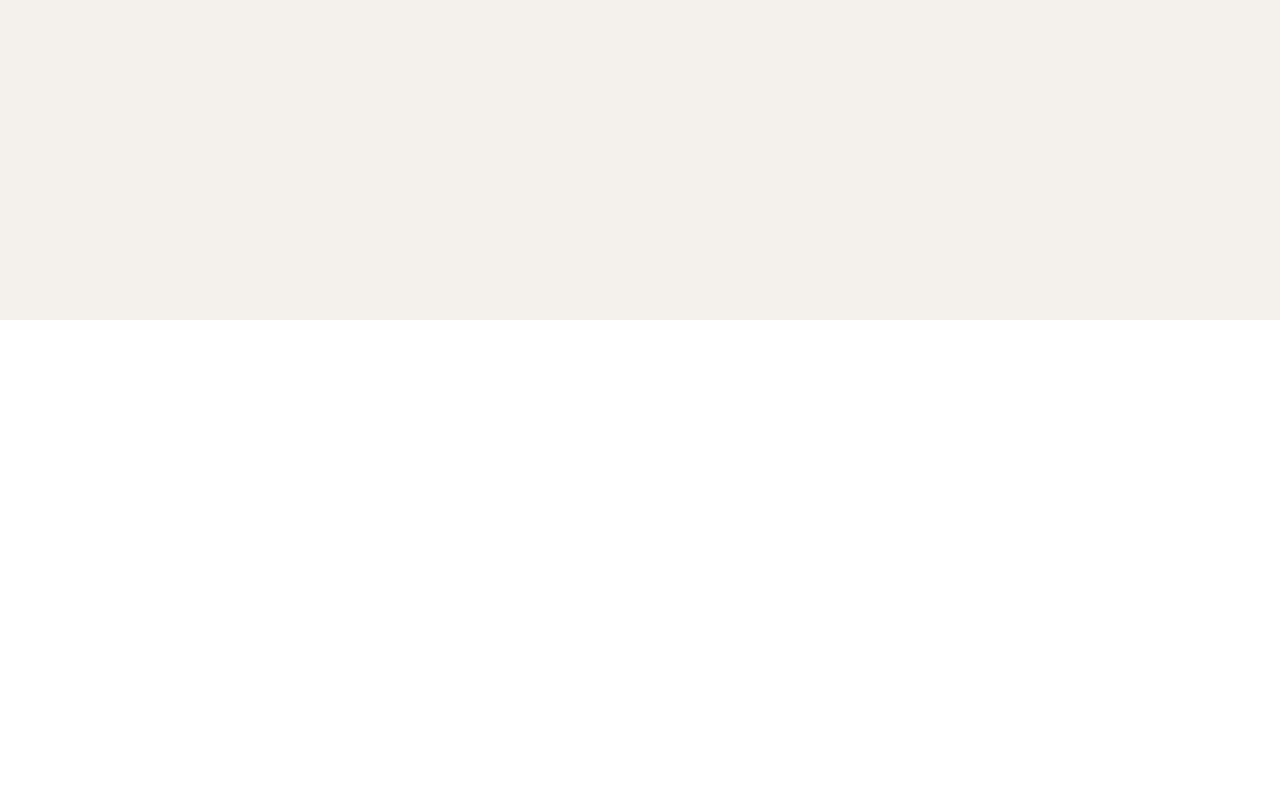
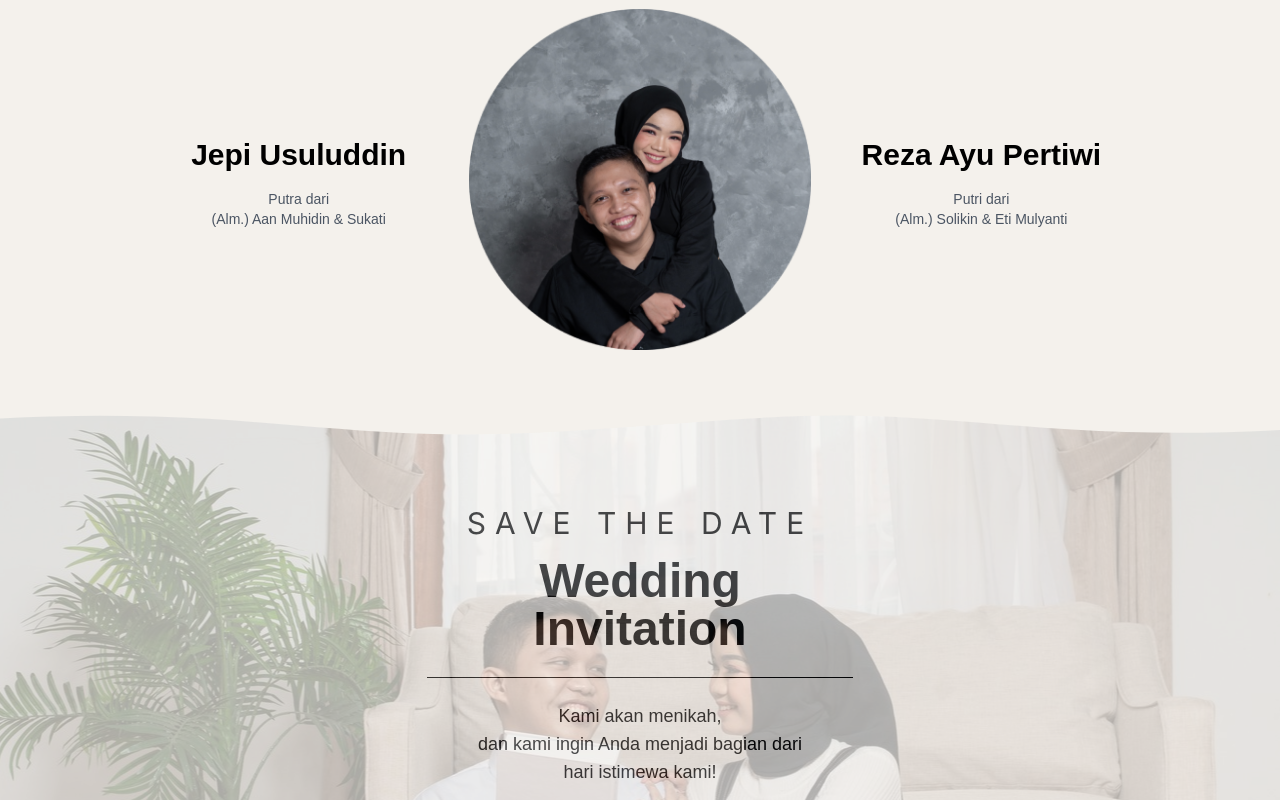
Before and after one commit to jepicode/wedding-invitation-next, a Next.js app: page / in a window 1280 px wide. Shown: the part 480-1280 px from the top of the page. Before the commit the page ends 800 px from the top, so only its background shows below. Built offline with nearby package versions, Linux system fonts and the light colour scheme; a web font is replaced by a local one.

Commit message:
Add Backgroudn Image

```diff
--- a/pages/index.jsx
+++ b/pages/index.jsx
@@ -1,12 +1,16 @@
 import React from 'react';
 import { FaEnvelopeOpenText } from 'react-icons/fa';
 
-// import Head from 'next/head';
-// import Image from 'next/image';
-// import styles from '../styles/Home.module.css';
+import Head from 'next/head';
+import Image from 'next/image';
+import styles from '../styles/Home.module.css';
 
 export default function Home() {
   return (
+    <>
+      <Head>
+        <title>Wedding Invitation Jepi &amp; Reza</title>
+      </Head>
       <div className='tw-bg-main-background tw-min-h-screen'>
         <div className='tw-max-w-screen-lg tw-my-0 tw-mx-auto'>
           <div className='tw-font-open-sans'>
@@ -36,79 +40,65 @@ export default function Home() {
                 <br />
                 Bapak/Ibu/Saudra/i
               </div>
-            <div className='tw-font-sacramento tw-text-5xl tw-my-4 tw-font-bold'>
-              Nama Tamu Undangan
-            </div>
+              <div className='tw-font-sacramento tw-text-5xl tw-my-4 tw-font-bold'>Nama Tamu Undangan</div>
               <div>Di tempat.</div>
             </div>
 
             <div className='tw-w-1/2 tw-my-12 tw-mx-auto tw-border-t tw-border-black' />
+
+            <div className='tw-w-1/2 tw-text-center tw-mx-auto tw-my-0 tw-uppercase tw-text-3xl tw-mb-8'>The Wedding Of</div>
+            <div className='tw-mx-auto tw-my-0 tw-text-center tw-flex tw-items-center'>
+              <div className='tw-w-1/3'>
+                <div className='tw-font-sacramento tw-text-3xl tw-font-bold'>Jepi Usuluddin</div>
+                <div className='tw-text-sm tw-text-gray-600 tw-mt-4'>
+                  Putra dari
+                  <br />
+                  (Alm.) Aan Muhidin &amp; Sukati
+                </div>
+              </div>
+              <div className='tw-w-1/3'>
+                <Image src='/main-photo.png' alt='Main Photo' width={500} height={500} />
+              </div>
+              <div className='tw-w-1/3'>
+                <div className='tw-font-sacramento tw-text-3xl tw-font-bold'>Reza Ayu Pertiwi</div>
+                <div className='tw-text-sm tw-text-gray-600 tw-mt-4'>
+                  Putri dari
+                  <br />
+                  (Alm.) Solikin &amp; Eti Mulyanti
                 </div>
               </div>
             </div>
-    // <div className={styles.container}>
-    //   <Head>
-    //     <title>Create Next App</title>
-    //     <meta name='description' content='Generated by create next app' />
-    //     <link rel='icon' href='/favicon.ico' />
-    //   </Head>
-
-  //   <main className={styles.main}>
-  //     <h1 className={styles.title}>
-  //       Welcome to
-  //       <a href='https://nextjs.org'>Next.js!</a>
-  //     </h1>
-
-  //     <p className={styles.description}>
-  //       Get started by editing
-  //       {' '}
-  //       <code className={styles.code}>pages/index.js</code>
-  //     </p>
-
-  //     <div className={styles.grid}>
-  //       <a href='https://nextjs.org/docs' className={styles.card}>
-  //         <h2>Documentation &rarr;</h2>
-  //         <p>Find in-depth information about Next.js features and API.</p>
-  //       </a>
-
-  //       <a href='https://nextjs.org/learn' className={styles.card}>
-  //         <h2>Learn &rarr;</h2>
-  //         <p>Learn about Next.js in an interactive course with quizzes!</p>
-  //       </a>
-
-  //       <a
-  //         href='https://github.com/vercel/next.js/tree/master/examples'
-  //         className={styles.card}
-  //       >
-  //         <h2>Examples &rarr;</h2>
-  //         <p>Discover and deploy boilerplate example Next.js projects.</p>
-  //       </a>
-
-  //       <a
-  //         href='https://vercel.com/new?utm_source=create-next-app&utm_medium=default-template&utm_campaign=create-next-app'
-  //         className={styles.card}
-  //       >
-  //         <h2>Deploy &rarr;</h2>
-  //         <p>
-  //           Instantly deploy your Next.js site to a public URL with Vercel.
-  //         </p>
-  //       </a>
-  //     </div>
-  //   </main>
-
-  //   <footer className={styles.footer}>
-  //     <a
-  //       href='https://vercel.com?utm_source=create-next-app&utm_medium=default-template&utm_campaign=create-next-app'
-  //       target='_blank'
-  //       rel='noopener noreferrer'
-  //     >
-  //       Powered by
-  //       {' '}
-  //       <span className={styles.logo}>
-  //         <Image src='/vercel.svg' alt='Vercel Logo' width={72} height={16} />
-  //       </span>
-  //     </a>
-  //   </footer>
-  // </div>
+          </div>
+        </div>
+        <div className='tw-relative tw-h-128 tw-my-8'>
+          <div className='tw-absolute tw-w-full tw-left-0 tw-overflow-hidden tw-z-10'>
+            <svg className='tw-h-20 tw-relative tw-w-full tw-transform tw-scale-x-600' id='svg' viewBox='0 0 1440 400' xmlns='http://www.w3.org/2000/svg'>
+              <path className='tw-fill-main-background' d='M0,256L30,234.7C60,213,120,171,180,149.3C240,128,300,128,360,149.3C420,171,480,213,540,224C600,235,660,213,720,186.7C780,160,840,128,900,133.3C960,139,1020,181,1080,202.7C1140,224,1200,224,1260,202.7C1320,181,1380,139,1410,117.3L1440,96L1440,0L1410,0C1380,0,1320,0,1260,0C1200,0,1140,0,1080,0C1020,0,960,0,900,0C840,0,780,0,720,0C660,0,600,0,540,0C480,0,420,0,360,0C300,0,240,0,180,0C120,0,60,0,30,0L0,0Z' />
+            </svg>
+          </div>
+          <div className={`tw-h-128 tw-absolute tw-top-0 tw-left-0 tw-right-0 tw-z-0 ${styles.secondPhoto}`} />
+          <div className='tw-h-128 tw-w-1/3 tw-my-0 tw-mx-auto tw-text-center tw-flex tw-flex-row tw-items-center'>
+            <div className='tw-w-full'>
+              <div className='tw-text-3xl tw-uppercase tw-tracking-wider'>Save The Date</div>
+              <div className='tw-font-sacramento tw-text-5xl tw-my-4 tw-font-bold'>Wedding Invitation</div>
+              <div className='tw-border-t tw-border-black tw-my-6' />
+              <div className='tw-text-lg tw-font-open-sans'>
+                Kami akan menikah,
+                <br />
+                dan kami ingin Anda menjadi bagian dari
+                <br />
+                hari istimewa kami!
+              </div>
+            </div>
+          </div>
+          <div className='tw-absolute tw-w-full tw-left-0 tw--bottom-4 tw-overflow-hidden tw-z-10'>
+            <svg className='tw-h-20 tw-relative tw-w-full tw-transform tw-scale-x-600' id='svg' viewBox='0 0 1440 400' xmlns='http://www.w3.org/2000/svg'>
+              <path className='tw-fill-main-background' d='M0,256L30,234.7C60,213,120,171,180,149.3C240,128,300,128,360,149.3C420,171,480,213,540,224C600,235,660,213,720,186.7C780,160,840,128,900,133.3C960,139,1020,181,1080,202.7C1140,224,1200,224,1260,202.7C1320,181,1380,139,1410,117.3L1440,96L1440,320L1410,320C1380,320,1320,320,1260,320C1200,320,1140,320,1080,320C1020,320,960,320,900,320C840,320,780,320,720,320C660,320,600,320,540,320C480,320,420,320,360,320C300,320,240,320,180,320C120,320,60,320,30,320L0,320Z' />
+            </svg>
+          </div>
+        </div>
+        test
+      </div>
+    </>
   );
 }
--- a/styles/Home.module.css
+++ b/styles/Home.module.css
@@ -1,121 +1,9 @@
-.container {
-  min-height: 100vh;
-  padding: 0 0.5rem;
-  display: flex;
-  flex-direction: column;
-  justify-content: center;
-  align-items: center;
-  height: 100vh;
+.secondPhoto {
+  background: url('../public//second-photo.jpg') center top;
+  opacity: 0.3;
+  top: 0;
+  left: 0;
+  bottom: 0;
+  right: 0;
+  position: absolute;
 }
-
-.main {
-  padding: 5rem 0;
-  flex: 1;
-  display: flex;
-  flex-direction: column;
-  justify-content: center;
-  align-items: center;
-}
-
-.footer {
-  width: 100%;
-  height: 100px;
-  border-top: 1px solid #eaeaea;
-  display: flex;
-  justify-content: center;
-  align-items: center;
-}
-
-.footer a {
-  display: flex;
-  justify-content: center;
-  align-items: center;
-  flex-grow: 1;
-}
-
-.title a {
-  color: #0070f3;
-  text-decoration: none;
-}
-
-.title a:hover,
-.title a:focus,
-.title a:active {
-  text-decoration: underline;
-}
-
-.title {
-  margin: 0;
-  line-height: 1.15;
-  font-size: 4rem;
-}
-
-.title,
-.description {
-  text-align: center;
-}
-
-.description {
-  line-height: 1.5;
-  font-size: 1.5rem;
-}
-
-.code {
-  background: #fafafa;
-  border-radius: 5px;
-  padding: 0.75rem;
-  font-size: 1.1rem;
-  font-family: Menlo, Monaco, Lucida Console, Liberation Mono, DejaVu Sans Mono,
-    Bitstream Vera Sans Mono, Courier New, monospace;
-}
-
-.grid {
-  display: flex;
-  align-items: center;
-  justify-content: center;
-  flex-wrap: wrap;
-  max-width: 800px;
-  margin-top: 3rem;
-}
-
-.card {
-  margin: 1rem;
-  padding: 1.5rem;
-  text-align: left;
-  color: inherit;
-  text-decoration: none;
-  border: 1px solid #eaeaea;
-  border-radius: 10px;
-  transition: color 0.15s ease, border-color 0.15s ease;
-  width: 45%;
-}
-
-.card:hover,
-.card:focus,
-.card:active {
-  color: #0070f3;
-  border-color: #0070f3;
-}
-
-.card h2 {
-  margin: 0 0 1rem 0;
-  font-size: 1.5rem;
-}
-
-.card p {
-  margin: 0;
-  font-size: 1.25rem;
-  line-height: 1.5;
-}
-
-.logo {
-  height: 1em;
-  margin-left: 0.5rem;
-}
-
-@media (max-width: 600px) {
-  .grid {
-    width: 100%;
-    flex-direction: column;
-  }
-}
--- a/tailwind.config.js
+++ b/tailwind.config.js
@@ -7,14 +7,26 @@ module.exports = {
       backgroundColor: (theme) => ({
         ...theme('colors'),
         'main-background': '#F4F1EC'
-      })
+      }),
+      height: {
+        128: '512px'
+      },
+      letterSpacing: {
+        wider: '0.3em',
+        widest: '0.6em'
+      }
     },
     fontFamily: {
       'open-sans': ['"Open Sans"', 'sans-serif'],
       sacramento: ['Sacramento', 'sans-serif']
     },
-    letterSpacing: {
-      widest: '0.6em'
+    fill: (theme) => ({
+      ...theme('colors'),
+      'main-background': '#F4F1EC'
+    }),
+    scale: {
+      600: '6',
+      6000: '-6'
     }
   },
   variants: {
```
Also changed, not shown: public/main-photo.png (added), public/second-photo.jpg (added). Lines whose indentation alone changed are shown as unchanged.
